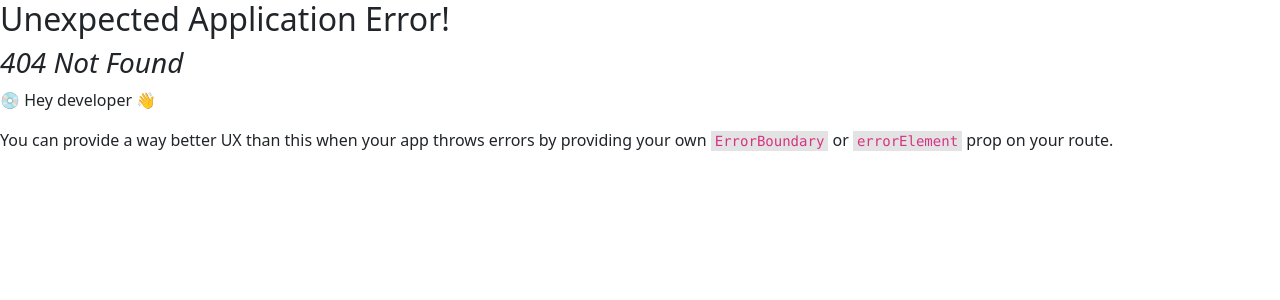
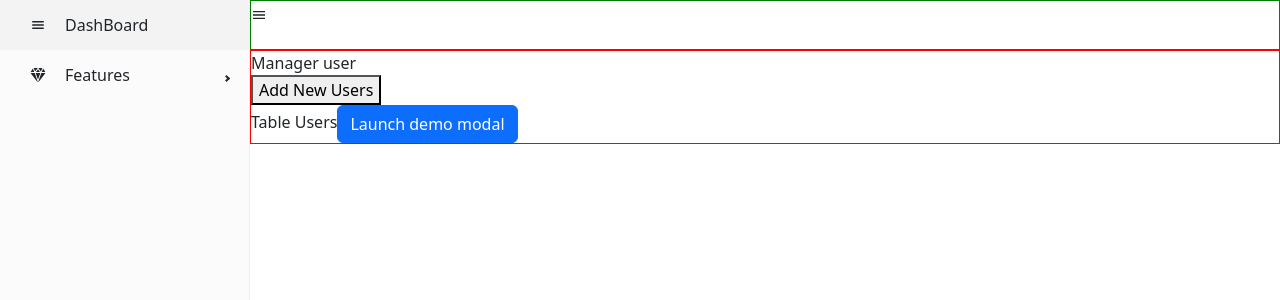
Before and after one commit to NguyenBao02/create-react-app, a React (Create React App) app: page /admin/manager-user in a window 1280 px wide. Before the commit this address had no page. Shown: the top 300 px of the page. Built offline with nearby package versions, Linux system fonts and the light colour scheme.

Commit message:
update content admin

```diff
--- a/src/assets/scss/admin.scss
+++ b/src/assets/scss/admin.scss
@@ -5,4 +5,17 @@
         display: flex;
         height: 100vh;
     }
+
+    .admin-content {
+        width: 100%;
+
+        .admin-header {
+            height: 50px;
+            border: 1px solid green;
+        }
+
+        .admin-main {
+            border: 1px solid red;
+        }
+    }
 }
--- /dev/null
+++ b/src/component/Admin/Content/Modal/modalCreateUser.js
@@ -0,0 +1,69 @@
+import { useState } from 'react';
+import Button from 'react-bootstrap/Button';
+import Modal from 'react-bootstrap/Modal';
+
+const ModalCreateUser = () => {
+    const [show, setShow] = useState(false);
+
+    const handleClose = () => setShow(false);
+    const handleShow = () => setShow(true);
+
+    return (
+        <>
+            <Button variant="primary" onClick={handleShow}>
+                Launch demo modal
+            </Button>
+
+            <Modal backdrop="static" size="lg" show={show} onHide={handleClose}>
+                <Modal.Header closeButton>
+                    <Modal.Title>Add New User</Modal.Title>
+                </Modal.Header>
+                <Modal.Body>
+                    <form className="row g-3">
+                        <div className="col-md-6">
+                            <label htmlFor="inputEmail4" className="form-label">Email</label>
+                            <input type="email" className="form-control" id="inputEmail4" />
+                        </div>
+                        <div className="col-md-6">
+                            <label htmlFor="inputPassword4" className="form-label">Password</label>
+                            <input type="password" className="form-control" id="inputPassword4" />
+                        </div>
+                        <div className="col-md-6">
+                            <label htmlFor="inputCity" className="form-label">Username</label>
+                            <input type="text" className="form-control" id="inputCity" />
+                        </div>
+                        <div className="col-md-6">
+                            <label htmlFor="inputState" className="form-label">Role</label>
+                            <select id="inputState" className="form-select">
+                                <option selected value={"USER"}>USER</option>
+                                <option value={"ADMIN"}>ADMIN</option>
+                            </select>
+                        </div>
+                        <div className="col-12">
+                            <div className="form-check">
+                                <label className="form-check-label" htmlFor="gridCheck">
+                                    Check me out
+                                </label>
+                                <input className="form-check-input" type="checkbox" id="gridCheck"></input>
+                            </div>
+                        </div>
+                        <div className="col-12">
+                            <label htmlFor="image" className="form-label">Image</label>
+                            <input className="form-control" type="file" id="image"></input>
+                        </div>
+                    </form>
+                </Modal.Body>
+                <Modal.Footer>
+                    <Button variant="secondary" onClick={handleClose}>
+                        Close
+                    </Button>
+                    <Button variant="primary" onClick={handleClose}>
+                        Save
+                    </Button>
+                </Modal.Footer>
+            </Modal>
+        </>
+    );
+}
+
+export default ModalCreateUser;
--- /dev/null
+++ b/src/component/Admin/Content/dashBoard.js
@@ -0,0 +1,9 @@
+const DashBoard = (props) => {
+    return (
+        <div>
+            This is dashBoard user
+        </div>
+    )
+}
+
+export default DashBoard;
--- /dev/null
+++ b/src/component/Admin/Content/manageUser.js
@@ -0,0 +1,22 @@
+import ModalCreateUser from "./Modal/modalCreateUser";
+
+const ManagerUser = (props) => {
+    return (
+        <div className="manager-user-container">
+            <div className="title">
+                Manager user
+            </div>
+            <div className="user-content">
+                <div>
+                    <button>Add New Users</button>
+                </div>
+                <div>
+                    Table Users
+                    <ModalCreateUser />
+                </div>
+            </div>
+        </div>
+    )
+}
+
+export default ManagerUser;
--- /dev/null
+++ b/src/component/Admin/SideBar/sidebar.js
@@ -0,0 +1,23 @@
+import { IoDiamond, IoMenu } from 'react-icons/io5';
+import { Sidebar, Menu, MenuItem, SubMenu } from 'react-pro-sidebar';
+import { Link } from 'react-router-dom';
+
+const SideBar = (props) => {
+    const { collapsed } = props;
+    return (
+        <>
+            <Sidebar collapsed={collapsed}>
+                <Menu>
+                    <MenuItem component={<Link to={"/admin"} />} icon={<IoMenu />}>DashBoard</MenuItem>
+                    <SubMenu icon={<IoDiamond />} label="Features">
+                        <MenuItem component={<Link to={"manager-user"} />}>Quản lý User</MenuItem>
+                        <MenuItem>Quản lý Bài Quiz</MenuItem>
+                        <MenuItem>Quản lý Câu Hỏi</MenuItem>
+                    </SubMenu>
+                </Menu>
+            </Sidebar>
+        </>
+    );
+}
+
+export default SideBar;
--- a/src/component/Admin/admin.js
+++ b/src/component/Admin/admin.js
@@ -1,14 +1,24 @@
-import SideBar from "./sidebar";
+import SideBar from "./SideBar/sidebar";
 import "../../assets/scss/admin.scss"
+import { useState } from "react";
+import { IoMdMenu } from "react-icons/io";
+import { Outlet } from "react-router-dom";
 
 const Admin = (props) => {
+    const [collapsed, setCollapsed] = useState(false);
+
     return (
         <div className="admin-container">
             <div className="admin-sidebar">
-                <SideBar />
+                <SideBar collapsed={collapsed} />
             </div>
             <div className="admin-content">
-                This is admin content
+                <div className="admin-header">
+                    <IoMdMenu onClick={() => setCollapsed(!collapsed)} />
+                </div>
+                <div className="admin-main">
+                    <Outlet />
+                </div>
             </div>
         </div>
     )
--- a/src/component/Admin/sidebar.js
+++ /dev/null
@@ -1,20 +0,0 @@
-import { Sidebar, Menu, MenuItem, SubMenu } from 'react-pro-sidebar';
-
-const SideBar = (props) => {
-    return (
-        <>
-            <Sidebar>
-                <Menu>
-                    <MenuItem>DashBoard</MenuItem>
-                    <SubMenu label="Features">
-                        <MenuItem>Quản lý User</MenuItem>
-                        <MenuItem>Quản lý Bài Quiz</MenuItem>
-                        <MenuItem>Quản lý Câu Hỏi</MenuItem>
-                    </SubMenu>
-                </Menu>
-            </Sidebar>
-        </>
-    );
-}
-
-export default SideBar;
--- a/src/index.js
+++ b/src/index.js
@@ -12,6 +12,8 @@ import {
 import User from './component/User/user';
 import Admin from './component/Admin/admin';
 import Homepage from './component/Homepage/homepage';
+import DashBoard from './component/Admin/Content/dashBoard';
+import ManagerUser from './component/Admin/Content/manageUser';
 
 const router = createBrowserRouter([
   {
@@ -31,6 +33,16 @@ const router = createBrowserRouter([
   {
     path: "/admin",
     element: <Admin />,
+    children: [
+      {
+        index: true,
+        element: <DashBoard />
+      },
+      {
+        path: "manager-user",
+        element: <ManagerUser />,
+      },
+    ]
   },
 ]);
 
```
